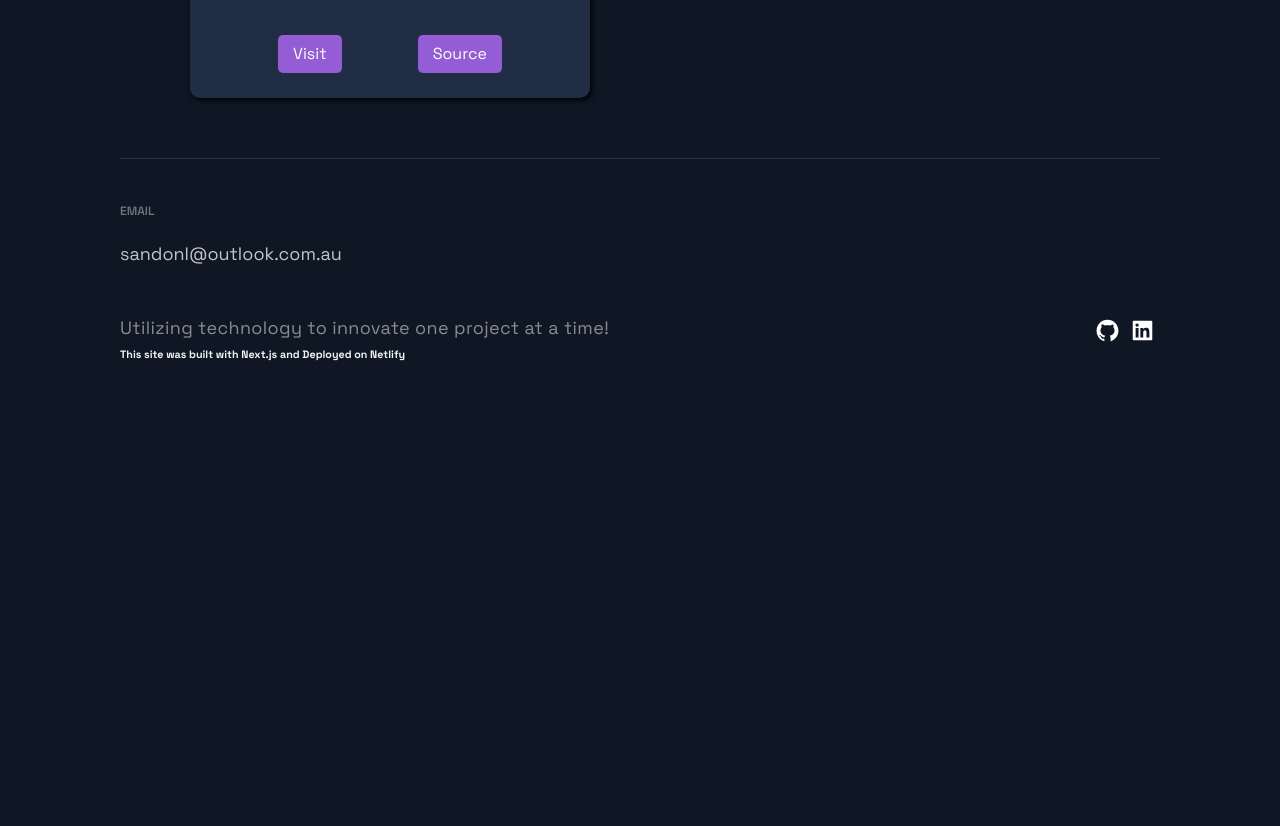
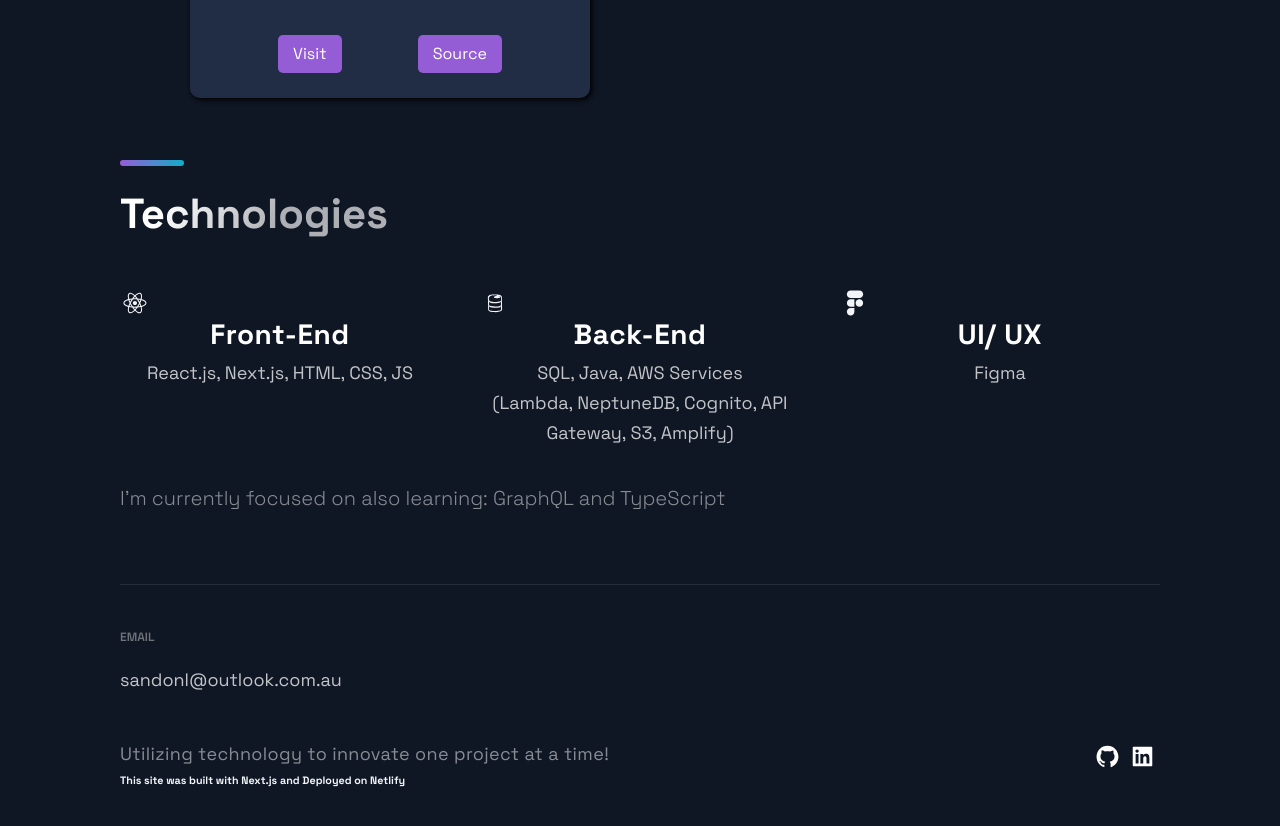
Before and after one commit to sandonl/portfolio, a Next.js app: page / in a window 1280 px wide. Shown: the part 2080-2906 px from the top of the page. Before the commit the page ends 2490 px from the top, so only its background shows below. Built offline with nearby package versions, Linux system fonts and the light colour scheme.

Commit message:
readded technology section

```diff
--- a/src/components/Technologies/Technologies.js
+++ b/src/components/Technologies/Technologies.js
@@ -31,14 +31,14 @@ const Technologies = () => (
       // <br /> */}
     <List>
       <ListItem>
-        <DiReact size="3rem" style={{ alignSelf: "center" }} />
+        <DiReact size="3rem" style={{ alignSelf: "left" }} />
         <ListContainer>
           <ListTitle>Front-End</ListTitle>
-          <ListParagraph>React, Next.js, HTML, CSS, JS</ListParagraph>
+          <ListParagraph>React.js, Next.js, HTML, CSS, JS</ListParagraph>
         </ListContainer>
       </ListItem>
       <ListItem>
-        <DiFirebase size="3rem" style={{ alignSelf: "center" }} />
+        <DiFirebase size="3rem" style={{ alignSelf: "left" }} />
         <ListContainer>
           <ListTitle>Back-End</ListTitle>
           <ListParagraph>
@@ -48,7 +48,7 @@ const Technologies = () => (
         </ListContainer>
       </ListItem>
       <ListItem>
-        <CgFigma size="3rem" style={{ alignSelf: "center" }} />
+        <CgFigma size="3rem" style={{ alignSelf: "left" }} />
         <ListContainer>
           <ListTitle>UI/ UX</ListTitle>
           <ListParagraph>Figma</ListParagraph>
--- a/src/pages/index.js
+++ b/src/pages/index.js
@@ -18,7 +18,7 @@ const Home = () => {
         <BgAnimation />
       </Section>
       <Projects />
-      {/* <Technologies />  */}
+      <Technologies />
       {/* <Timeline /> */}
       {/* <Acomplishments /> */}
     </Layout>
```
